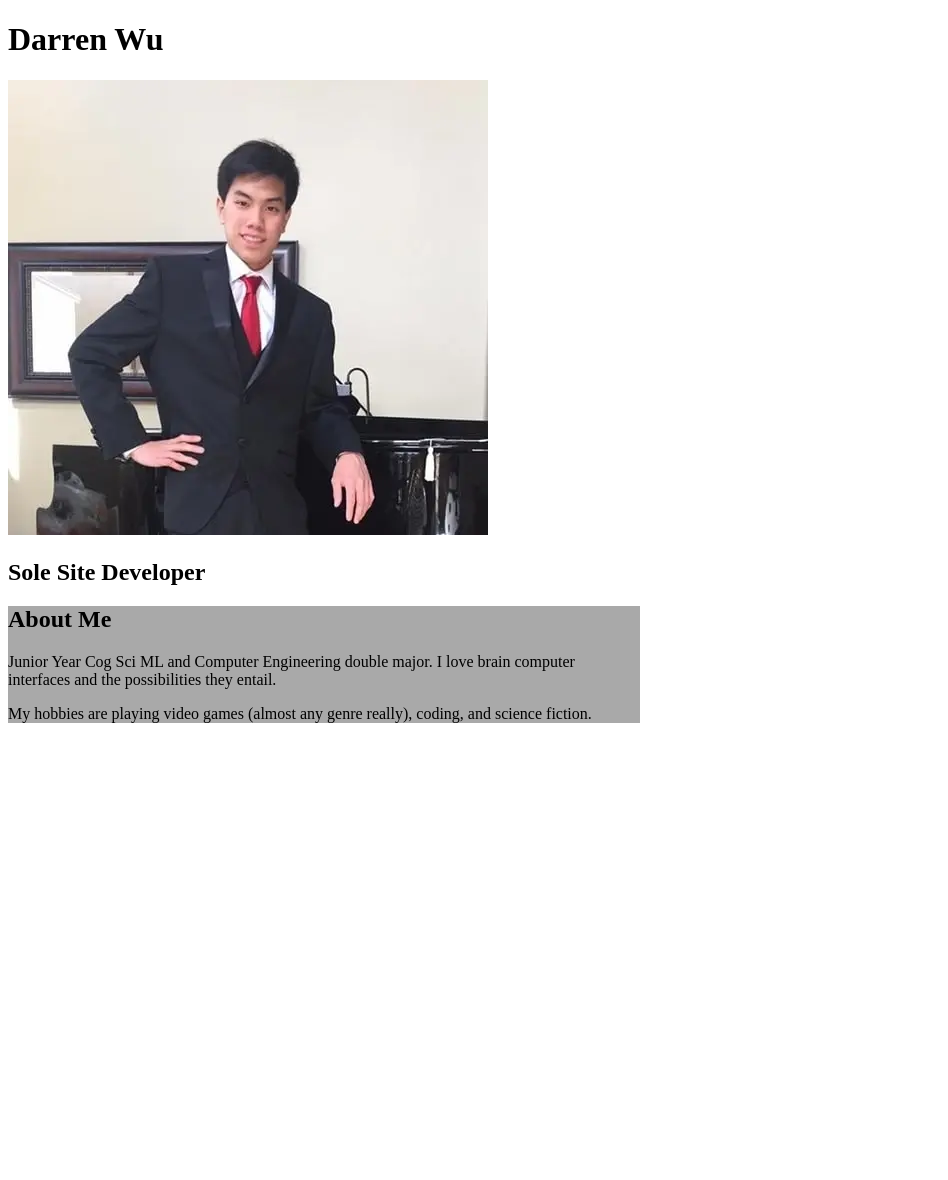
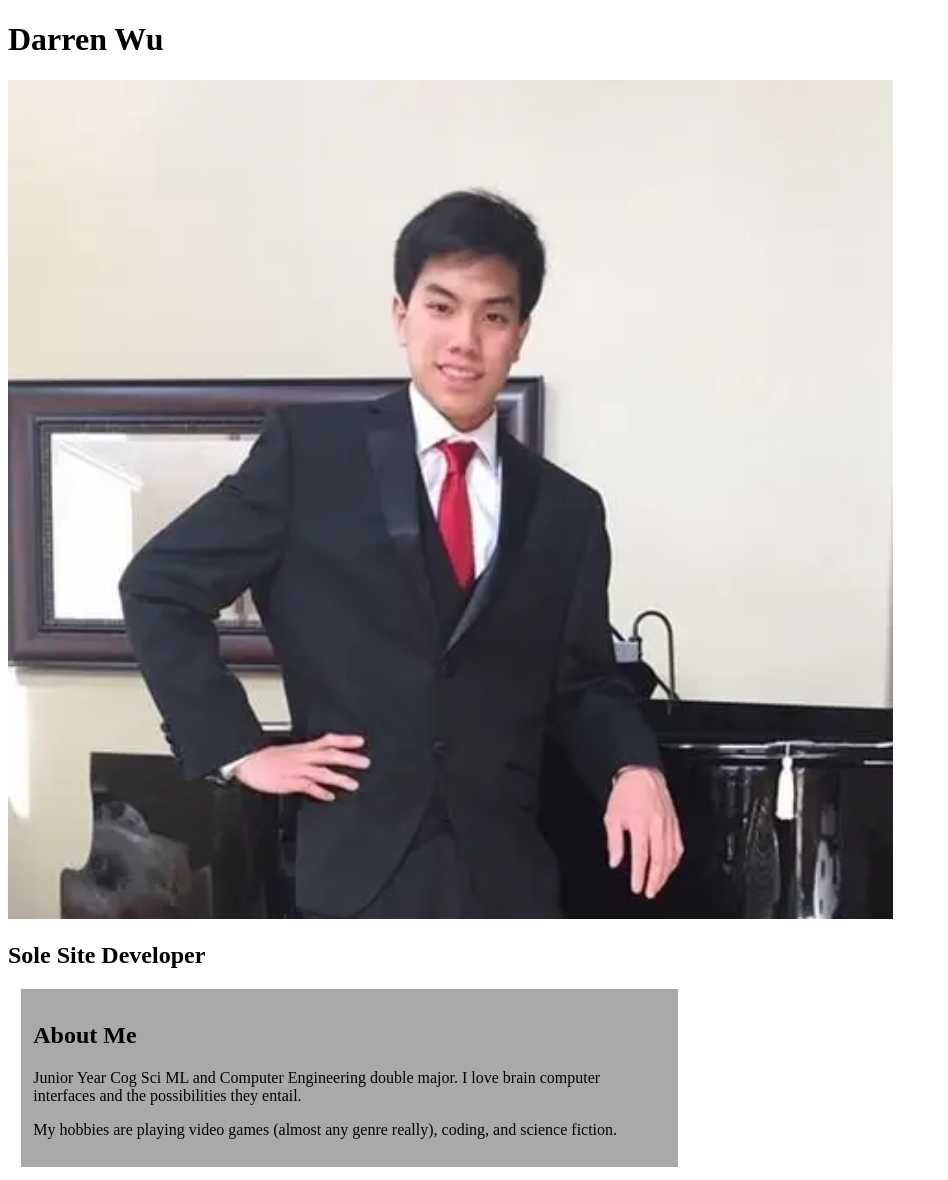
Before and after one commit to DarrenWu42/cse135webserver, a PHP site: page /members/darrenwu.html in a window 1280 px wide. Shown: the whole page, without its empty margins (0-948 px from the left). Before the commit the page ends 723 px from the top, so only its background shows below. Run offline with PHP 8.4, Linux system fonts and the light colour scheme; some libraries are stand-ins or nearby versions.

Commit message:
Update About Me and stylesheet

```diff
--- a/public_html/members/darrenwu.html
+++ b/public_html/members/darrenwu.html
@@ -5,6 +5,7 @@
     <meta charset="UTF-8" />
     <meta name="viewport" content="width=device-width, initial-scale=1.0" />
     <title>Darren Wu</title>
+    <link rel="stylesheet" href="../style.css">
     <!-- Matomo -->
     <script>
         var _paq = window._paq = window._paq || [];
@@ -28,7 +29,7 @@
         <img src="../images/darrenwu_frontend.webp"/>
         <h2>Sole Site Developer</h2>
     </header>
-    <main style="width:50%; background-color: darkgray;">
+    <main>
         <h2>About Me</h2>
         <p>Junior Year Cog Sci ML and Computer Engineering double major. I love brain computer interfaces and the possibilities they entail.</p>
         <p>My hobbies are playing video games (almost any genre really), coding, and science fiction.</p>
--- a/public_html/style.css
+++ b/public_html/style.css
@@ -31,3 +31,9 @@ section{
     padding:1%;
     margin:1%;
 }
+main{
+    width: 50%;
+    background-color:darkgrey;
+    padding:1%;
+    margin:1%;
+}
```
